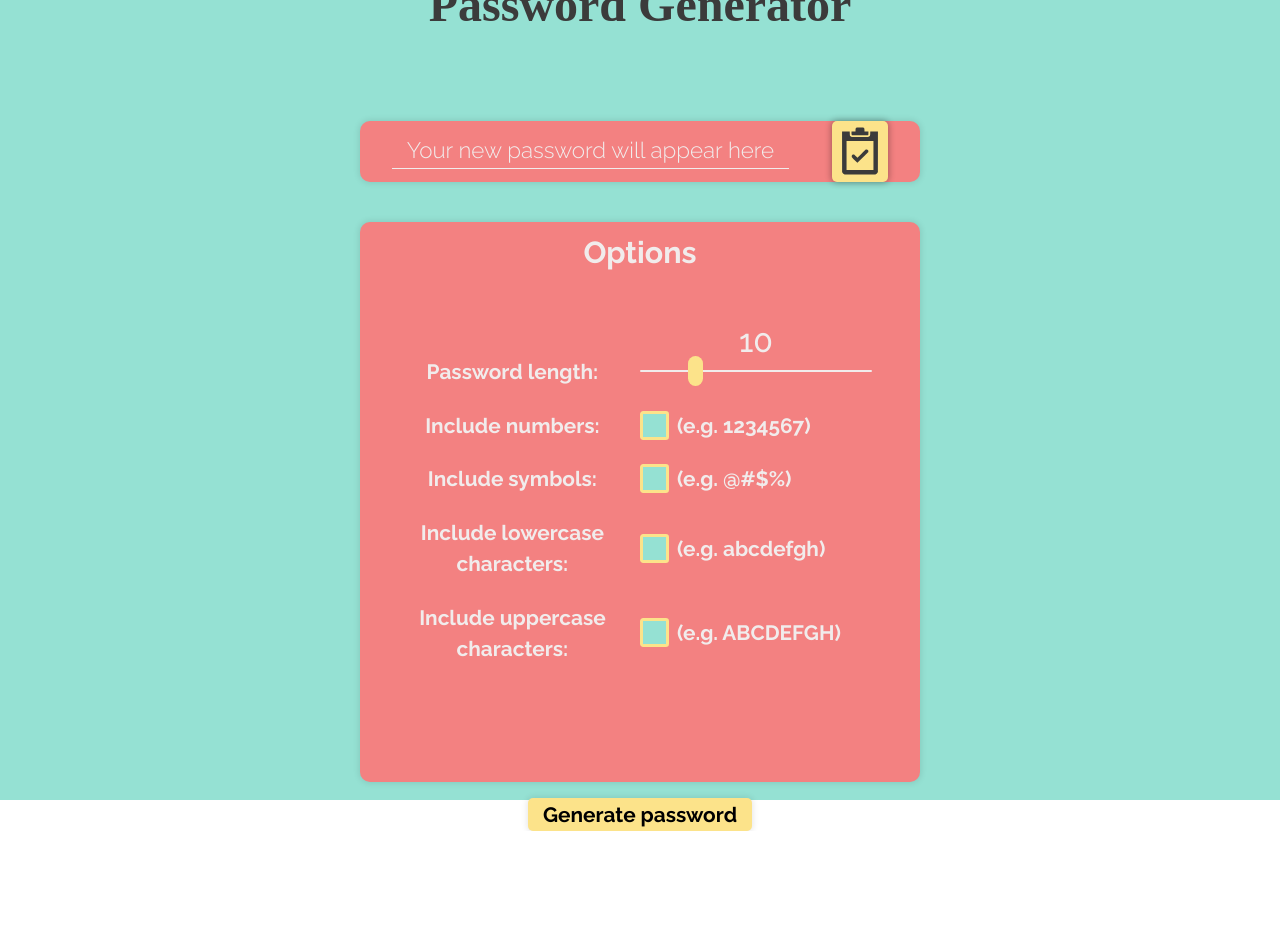
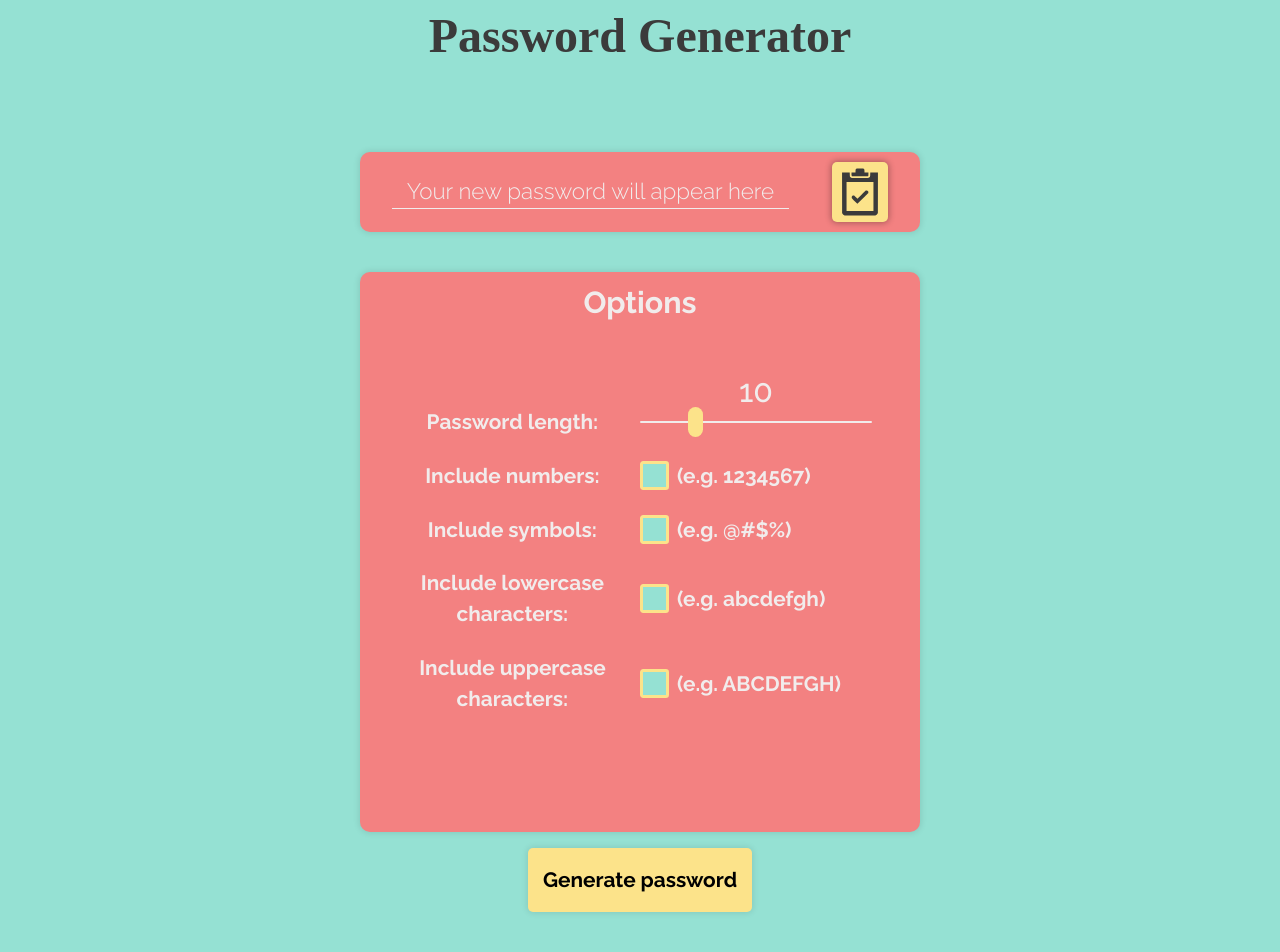
Before and after one commit to alexmiroiu/Proiecte, a React (Create React App) app in the folder password-generator/: page / in a window 1280 px wide. Shown: the top 952 px of the page. Before the commit the page ends 831 px from the top, so only its background shows below. Built offline with nearby package versions, Linux system fonts and the light colour scheme; a web font is replaced by a local one.

Commit message:
am terminat de adaugat responsivitate pentru laptop-uri si ecrane desktop mici

```diff
--- a/password-generator/src/App.module.css
+++ b/password-generator/src/App.module.css
@@ -28,6 +28,14 @@ h1 {
 
     .mainWrapper {
         justify-content: flex-start;
+        height: fit-content;
     }
 
 }
+
+@media (min-width: 1000px) and (max-height: 950px) {
+    .mainWrapper {
+        justify-content: flex-start;
+        height: fit-content;
+    }
+}
--- a/password-generator/src/components/generate.module.css
+++ b/password-generator/src/components/generate.module.css
@@ -24,3 +24,15 @@
     transform: translateY(-1px);
     box-shadow: 0 5px 10px rgba(0,0,0,0.2);
 }
+
+@media (max-width: 768px) {
+    .btn {
+        margin-bottom: 5rem;
+    }
+}
+
+@media (min-width: 1000px) and (max-height: 950px) {
+    .btn {
+        margin-bottom: 5rem;
+    }
+}
```
